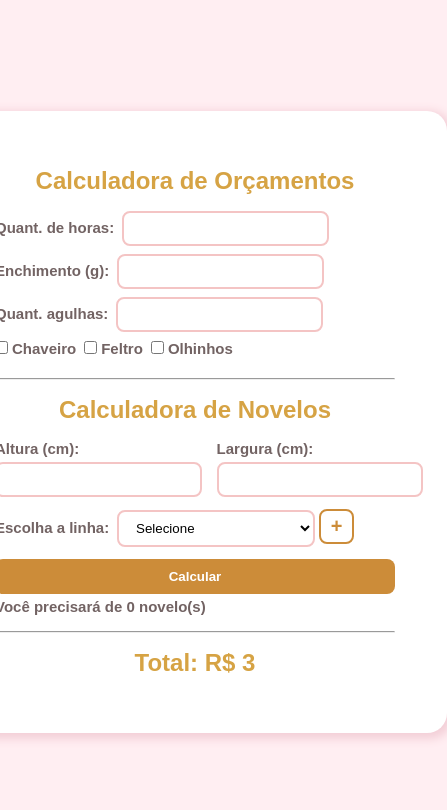
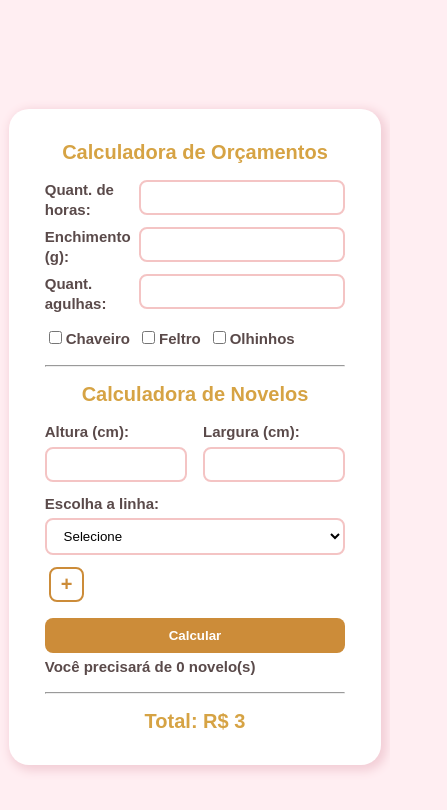
Before and after one commit to mirellanaspolini/calcularOrcamento, a React (Vite) app: page / in a window 390 px wide. Shown: the top 810 px of the page, 447 px wide, since content can reach past the window. Built offline with nearby package versions, Linux system fonts and the light colour scheme.

Commit message:
WIP: responsividade

```diff
--- a/package.json
+++ b/package.json
@@ -10,12 +10,10 @@
     "preview": "vite preview"
   },
   "dependencies": {
-    "formik": "^2.4.5",
     "react": "^18.2.0",
     "react-dom": "^18.2.0",
     "uuid": "^9.0.1",
-    "uuidv4": "^6.2.13",
-    "yup": "^1.3.2"
+    "uuidv4": "^6.2.13"
   },
   "devDependencies": {
     "@types/react": "^18.2.15",
--- a/src/App.css
+++ b/src/App.css
@@ -2,6 +2,7 @@
     font-family: sans-serif;
     padding: 0;
     margin: 0;
+    box-sizing: border-box;
 }
 
 body {
@@ -10,6 +11,12 @@ body {
     justify-content: center;
     background-color: #ffeef2;
     min-height: 100vh;
+    margin: 15px;
+}
+
+hr {
+    color: pink;
+    margin: 16px 0;
 }
 
 input,
@@ -25,14 +32,15 @@ select {
 label,
 p {
     font-weight: 600;
-    color: #726363;
+    color: #5a4a4a;
     font-size: 15px;
-    margin-right: 8px;
+    margin: 0 8px 4px 0;
+    line-height: 1.3;
 }
 
 h2 {
     text-align: center;
-    margin: 16px;
+    margin: 16px 0;
     color: #d6a344;
 }
 
@@ -43,15 +51,19 @@ h3 {
 
 fieldset {
     border: none;
+    display: flex;
+    justify-content: space-between;
+    margin-bottom: 4px;
 }
 
 main {
     margin: auto;
     background-color: #fff;
-    padding: 40px 52px;
+    padding: 26px 52px;
     border-radius: 20px;
     box-shadow: 3px 3px 10px 3px #f3cfd7;
-    max-width: 400px;
+    max-width: 600px;
+    width: 100%;
 }
 
 button {
@@ -99,25 +111,41 @@ button {
 }
 
 .gridTamanho {
-    display: grid;
-    grid-template-columns: 1fr 1fr;
-    gap: 15px;
+    display: flex;
+    gap: 16px;
 }
 
-.gridTamanho label {
-    display: block;
-    margin-bottom: 5px;
+.gridTamanho fieldset {
+    display: flex;
+    flex-direction: column;
+    gap: 2px;
 }
 
 .gridTamanho input {
     display: block;
+    width: 100%;
 }
 
-hr {
-    color: pink;
-    margin: 16px 0;
+.checkbox-wrapper {
+    margin-top: 12px;
 }
 
-input[type="checkbox"] {
-    margin-right: 4px;
+.checkbox-wrapper input[type="checkbox"] {
+    margin: 0px 4px;
 }
+
+@media (max-width: 600px) {
+    main {
+        padding: 16px 36px;
+    }
+    .slctLinha {
+        display: flex;
+        flex-wrap: wrap;
+    }
+    h2 {
+        font-size: 20px;
+    }
+    .slctLinha select {
+        width: 100%;
+    }
+}
--- a/src/App.jsx
+++ b/src/App.jsx
@@ -63,7 +63,7 @@ const App = () => {
                 }
                 tipo="number"
             />
-            <div>
+            <div className="checkbox-wrapper">
                 <input
                     type="checkbox"
                     id="txtChaveiro"
--- a/src/componentes/CalculadoraNovelos/index.jsx
+++ b/src/componentes/CalculadoraNovelos/index.jsx
@@ -145,7 +145,7 @@ const CalculadoraNovelos = ({ valorTotalNovelo }) => {
                         tipo="number"
                     />
                 </div>
-                <fieldset>
+                <fieldset className="slctLinha">
                     <label htmlFor="selectLinha">Escolha a linha:</label>
                     <select
                         id="selectLinha"
```
Also changed, not shown: 1 other file (tests, documents, lock files or other folders).
